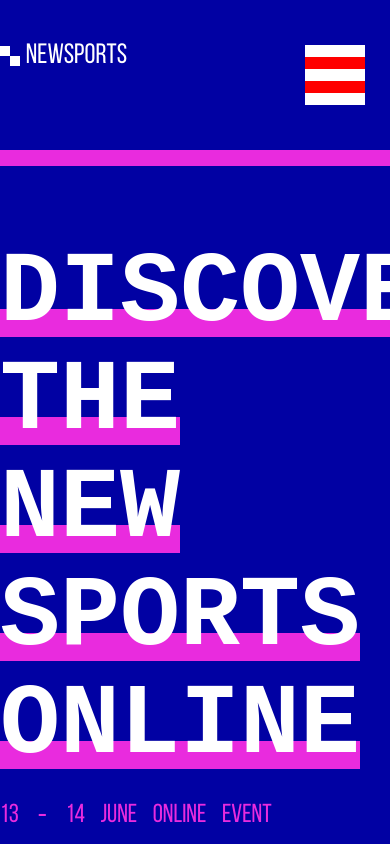
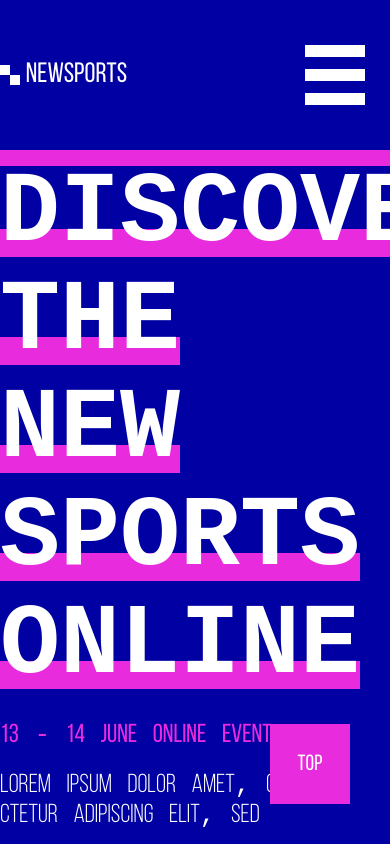
Before and after one commit to ArtyomShevchenko/NewSports, a plain HTML site: page index.html in a window 390 px wide. Shown: the top 844 px of the page. Drawn offline with Linux system fonts and the light colour scheme; a web font is replaced by a local one.

Commit message:
add smooth scroll on link

```diff
--- a/index.html
+++ b/index.html
@@ -10,7 +10,7 @@
     <link rel="stylesheet" href="./style/font.css">
 </head>
 
-<body>
+<body id="body">
     <!-- header start -->
     <header>
         <div class="container gradient">
@@ -235,7 +235,8 @@
                         <input value="Artyom" type="text" placeholder="name">
                         <input value="Shevchenko" type="text" placeholder="surname">
                         <input value="artyomshevchenkowebdev@gmail.com" type="mail" placeholder="e-mail">
-                        <textarea name="area" id="textarea" cols="30" rows="10">Lorem ipsum, dolor sit amet consectetur adipisicing elit. Repudiandae optio assumenda dolores error distinctio beatae, consequatur culpa ex enim saepe, fuga illo laudantium itaque fugiat numquam asperiores eos cum quam.</textarea>
+                        <textarea name="area" id="textarea" cols="30"
+                            rows="10">Lorem ipsum, dolor sit amet consectetur adipisicing elit. Repudiandae optio assumenda dolores error distinctio beatae, consequatur culpa ex enim saepe, fuga illo laudantium itaque fugiat numquam asperiores eos cum quam.</textarea>
                         <label for="checkbox-confirm">
                             <input type="checkbox" name="checkbox" id="checkbox-confirm">
                             <p>Lorem ipsum dolor sit amet, consectetur adipisicing elit, sed do eiusmod tempor
@@ -251,7 +252,9 @@
             <article class="wrapper column-2" data-article="post">
                 <section>
                     <h2>Contact us</h2>
-                    <iframe src="https://www.google.com/maps/embed?pb=!1m14!1m12!1m3!1d68425.13043593914!2d24.579294582643538!3d48.29800179606134!2m3!1f0!2f0!3f0!3m2!1i1024!2i768!4f13.1!5e0!3m2!1sru!2sua!4v1655877532790!5m2!1sru!2sua" allowfullscreen="" loading="lazy" referrerpolicy="no-referrer-when-downgrade"></iframe>
+                    <iframe
+                        src="https://www.google.com/maps/embed?pb=!1m14!1m12!1m3!1d68425.13043593914!2d24.579294582643538!3d48.29800179606134!2m3!1f0!2f0!3f0!3m2!1i1024!2i768!4f13.1!5e0!3m2!1sru!2sua!4v1655877532790!5m2!1sru!2sua"
+                        allowfullscreen="" loading="lazy" referrerpolicy="no-referrer-when-downgrade"></iframe>
                     <p>Lorem ipsum dolor sit amet, consectetur adipisicing elit, sed do eiusmod tempor incididunt utv
                         labore et</p>
                 </section>
@@ -321,6 +324,9 @@
     </footer>
     <!-- footer end -->
 
+    <!-- button - scroll to top -->
+    <a href="#body" class="scroll-button" id="scrollButton">top</a>
+
     <!-- scripts -->
     <script src="./script/script.js"></script>
 
--- a/script/script.js
+++ b/script/script.js
@@ -13,10 +13,11 @@ const burger = document.querySelector(".burger");
 const menu = document.querySelector(".menu").children[0];
 const nav = document.querySelector(".navigation-container");
 const submitButton = document.querySelector(".submit-button")
-const form = document.querySelector("form")
+const form = document.querySelector("form");
+const scrollButton = document.querySelector("#scrollButton");
+const links = document.querySelectorAll("a");
 
-
-document.body.addEventListener("click", (event) => {
+document.body.addEventListener("click", function(event) {
 
     // burger
     if (event.target === burger) {
@@ -31,7 +32,6 @@ document.body.addEventListener("click", (event) => {
         document.body.classList.remove("open-menu-burger");
     };
 
-
     // form
     if (event.target === submitButton) {
         event.preventDefault();
@@ -44,7 +44,14 @@ document.body.addEventListener("click", (event) => {
 
             console.log(JSON.stringify(formData))
         }
-    }
+    };
+
+    // if(event.target === scrollButton) {
+    //     window.scrollTo({
+    //         top: 0,
+    //         behavior: "smooth",
+    //     })
+    // };
 });
 
 document.querySelectorAll(".post-button").forEach(button => {
--- a/style/style.scss
+++ b/style/style.scss
@@ -30,6 +30,10 @@
     }
 }
 
+html {
+    scroll-behavior: smooth;
+}
+
 body {
     width: 100%;
     min-height: 100vh;
@@ -54,6 +58,16 @@ body {
     margin: 0 auto;
     padding-top: 120px;
     padding-bottom: 160px;
+
+    @media (max-width: 1024px) {
+        padding-top: 80px;
+        padding-bottom: 110px;
+    }
+
+    @media (max-width: 768px) {
+        padding-top: 40px;
+        padding-bottom: 55px;
+    }
 }
 
 .logo-container {
@@ -156,7 +170,6 @@ article {
         left: 0;
         object-position: top;
         object-fit: cover;
-
     }
 
     p {
@@ -357,7 +370,6 @@ header {
                 cursor: pointer;
 
                 position: relative;
-                background-color: red;
                 z-index: 30;
 
                 &::before,
@@ -429,7 +441,7 @@ header {
                     display: flex;
                     flex-direction: column;
                     max-height: 0px;
-                    transition: all 1s;
+                    transition: all .3s;
 
                     opacity: 0;
                     pointer-events: none;
@@ -441,7 +453,7 @@ header {
                 margin-top: 80px;
                 text-align: end;
 
-                animation: visibleAnimation 1s;
+                animation: visibleAnimation .4s;
                 animation-fill-mode: forwards;
 
                 @keyframes visibleAnimation {
@@ -466,6 +478,7 @@ header {
         display: flex;
         flex-direction: row;
         justify-content: space-between;
+        align-items: center;
     }
 
     article {
@@ -756,6 +769,27 @@ footer {
     }
 }
 
+.scroll-button {
+    display: flex;
+    align-items: center;
+    justify-content: center;
+    width: 80px;
+    height: 80px;
+
+    background-color: var(--pink);
+    color: var(--white);
+    transition: all 0.2s;
+
+    position: fixed;
+    bottom: 40px;
+    right: 40px;
+
+    &:hover {
+        background-color: var(--white);
+        color: var(--pink);
+    }
+}
+
 // full screen post
 // ._active-post {
 //     position: fixed;
```
Also changed, not shown: style/style.css, 1 other file.
